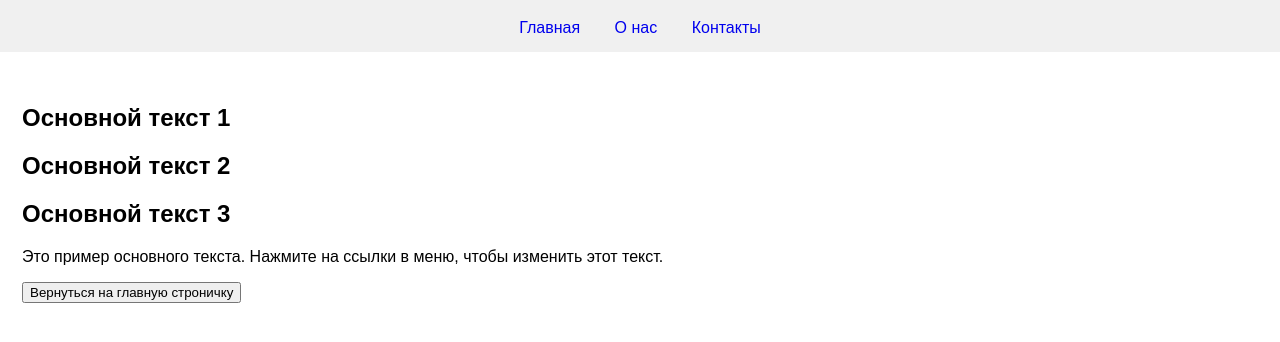
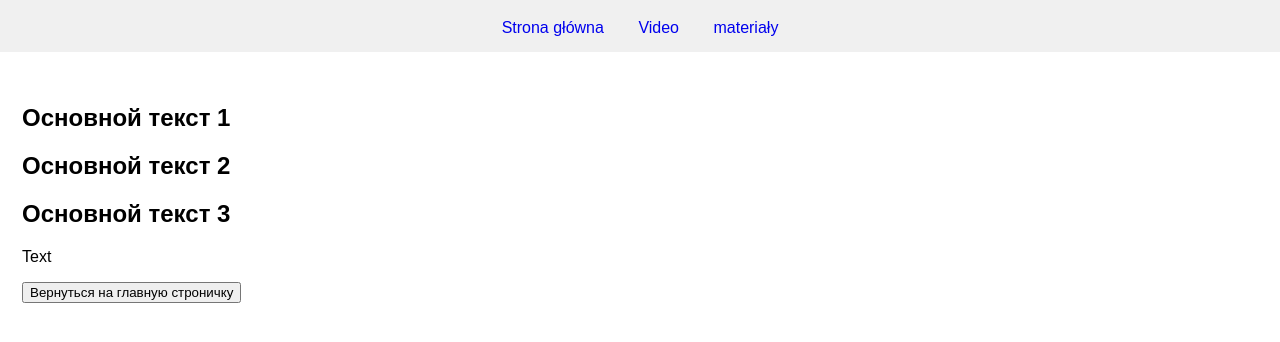
Before and after one commit to Viciu3/EDB, a plain HTML site: page index (1).html in a window 1280 px wide. Shown: the part 142-484 px from the top of the page. Drawn offline with Linux system fonts and the light colour scheme.

Commit message:
Update index (1).html

```diff
--- a/index (1).html
+++ b/index (1).html
@@ -1,9 +1,9 @@
 <!DOCTYPE html>
-<html lang="ru">
+<html lang="pl">
 <head>
     <meta charset="UTF-8">
     <meta name="viewport" content="width=device-width, initial-scale=1.0">
-    <title>Пример с HTML, CSS и JavaScript</title>
+    <title>Zagrożenia naturalne, budowlane i komunikacyjne</title>
     <link rel="stylesheet" href="style (1).css">
 </head>
 <body class="light-theme">
@@ -14,9 +14,9 @@
         </div>
         <h1>Меню</h1>
         <nav>
-            <a href="#" onclick="changeContent('Главная')">Главная</a>
-            <a href="#" onclick="changeContent('О нас')">О нас</a>
-            <a href="#" onclick="changeContent('Контакты')">Контакты</a>
+            <a href="#" onclick="changeContent('Home')">Strona główna</a>
+            <a href="#" onclick="changeContent('Video')">Video</a>
+            <a href="#" onclick="changeContent('material')">materiały</a>
         </nav>
         <button id="theme-toggle" class="theme-toggle"></button>
     </div>
@@ -26,7 +26,7 @@
         <h2 id="content2">Основной текст 2</h2>
         <h2 id="content3">Основной текст 3</h2>
 
-        <p id="mainText">Это пример основного текста. Нажмите на ссылки в меню, чтобы изменить этот текст.</p>
+        <p id="mainText">Text</p>
         <button onclick="resetContent()">Вернуться на главную строничку</button>
     </div>
 
```
